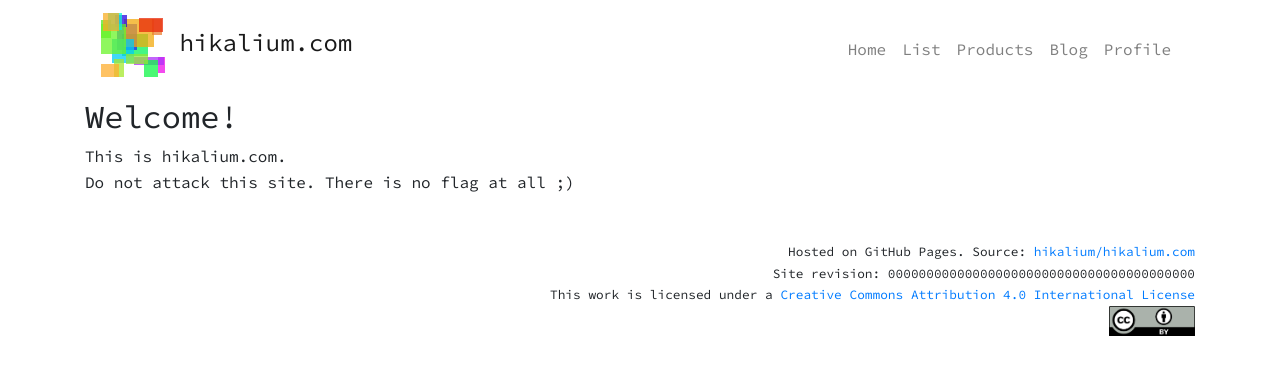
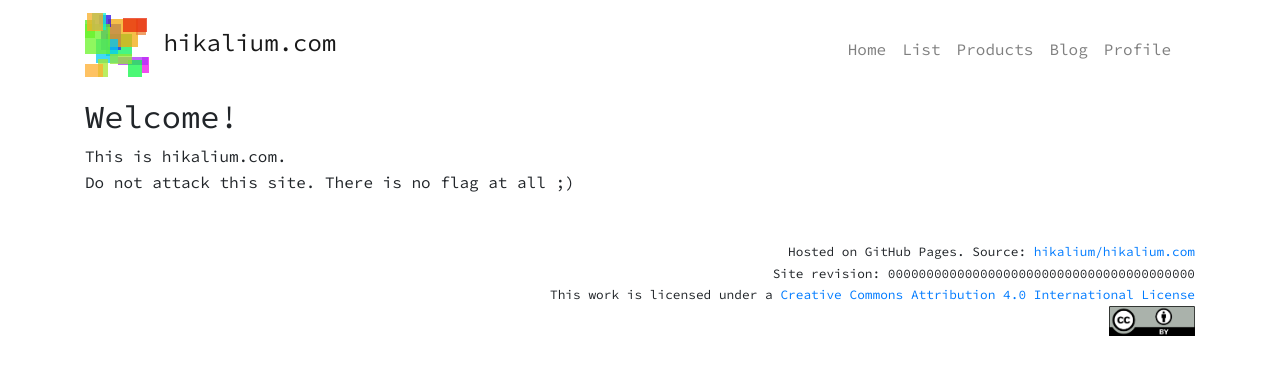
Before and after one commit to hikalium/hikalium.com, a Jekyll site: the page built from index.md, in a window 1280 px wide. Shown: the top 375 px of the page. Built offline with Jekyll 4.4.1, drawn with Linux system fonts in a browser that asks for light colours; our own code applies the rules of GitHub Pages for plain Markdown files.

Commit message:
Update design

```diff
--- a/static/css/hikalium.css
+++ b/static/css/hikalium.css
@@ -38,6 +38,10 @@ blockquote {
 	border-bottom: #f9f9f9 solid 2px;
 }
 
+.navbar {
+  padding-left: 0px;
+}
+
 .navbar-brand {
 	font-family: 'Source Code Pro', monospace;
 	font-weight: lighter;
```
